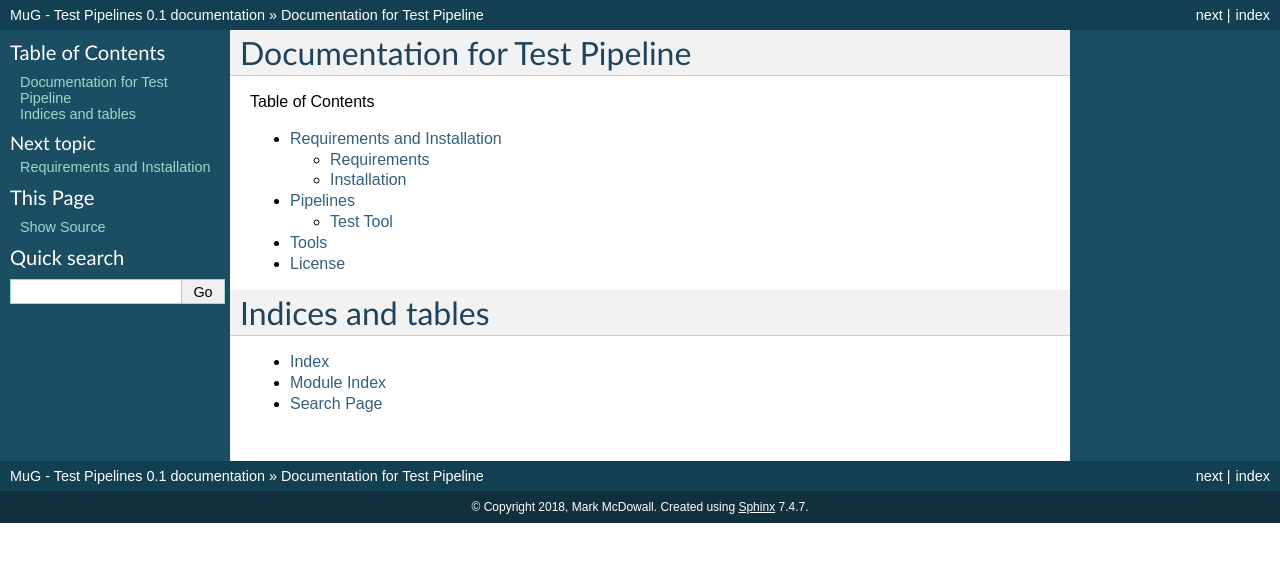
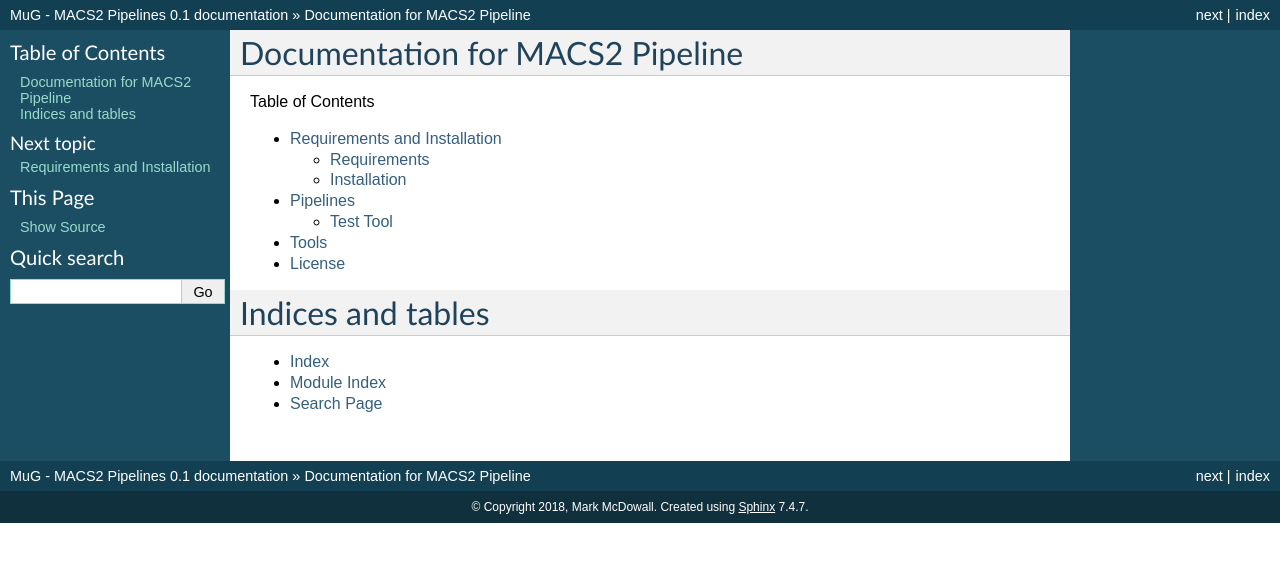
Before and after one commit to Multiscale-Genomics/mg-process-macs2, a Sphinx documentation site: the page built from docs/index.rst, in a window 1280 px wide. Shown: the top 562 px of the page. Built offline with Sphinx 7.4.7, drawn with Linux system fonts in a browser that asks for light colours.

Commit message:
Fixes for naming of the repo

```diff
--- a/docs/conf.py
+++ b/docs/conf.py
@@ -68,7 +68,7 @@
 master_doc = 'index'
 
 # General information about the project.
-project = 'MuG - Test Pipelines'
+project = 'MuG - MACS2 Pipelines'
 copyright = '2018, Mark McDowall'
 author = 'Mark McDowall'
 
@@ -123,7 +123,7 @@
 # -- Options for HTMLHelp output ------------------------------------------
 
 # Output file base name for HTML help builder.
-htmlhelp_basename = 'MuG-ProcessTestPipelinesdoc'
+htmlhelp_basename = 'MuG-ProcessMACS2Pipelinesdoc'
 
 
 # -- Options for LaTeX output ---------------------------------------------
@@ -150,7 +150,7 @@
 # (source start file, target name, title,
 #  author, documentclass [howto, manual, or own class]).
 latex_documents = [
-    (master_doc, 'MuG-ProcessTestPipelines.tex', 'MuG - Process Test Pipelines Documentation',
+    (master_doc, 'MuG-ProcessMACS2Pipelines.tex', 'MuG - MACS2 Pipelines Documentation',
      'Mark McDowall', 'manual'),
 ]
 
@@ -160,7 +160,7 @@
 # One entry per manual page. List of tuples
 # (source start file, name, description, authors, manual section).
 man_pages = [
-    (master_doc, 'mug-processtsvpipelines', 'MuG - Process Test Pipelines Documentation',
+    (master_doc, 'mug-processtsvpipelines', 'MuG - MACS2 Pipelines Documentation',
      [author], 1)
 ]
 
@@ -171,13 +171,11 @@
 # (source start file, target name, title, author,
 #  dir menu entry, description, category)
 texinfo_documents = [
-    (master_doc, 'MuG-ProcessTestPipelines', 'MuG - Process Test Pipelines Documentation',
-     author, 'MuG-ProcessTestPipelines', 'One line description of project.',
+    (master_doc, 'MuG-ProcessMACS2Pipelines', 'MuG - MACS2 Pipelines Documentation',
+     author, 'MuG-ProcessMACS2Pipelines', 'One line description of project.',
      'Miscellaneous'),
 ]
 
 
-
-
 # Example configuration for intersphinx: refer to the Python standard library.
 intersphinx_mapping = {'https://docs.python.org/': None}
--- a/docs/index.rst
+++ b/docs/index.rst
@@ -18,7 +18,7 @@
    You can adapt this file completely to your liking, but it should at least
    contain the root `toctree` directive.
 
-Documentation for Test Pipeline
+Documentation for MACS2 Pipeline
 ===============================
 
 .. toctree::
--- a/docs/tool.rst
+++ b/docs/tool.rst
@@ -16,9 +16,9 @@
 Tools
 =====
 
-.. automodule:: mg_process_test.tool
+.. automodule:: mg-process_macs2..tool
 
    Test Tool
    -----------
-   .. autoclass:: mg_process_test.tool.testTool.testTool
+   .. autoclass:: mg-process_macs2..tool.macs2.Macs2
       :members:
--- a/process_macs2.py
+++ b/process_macs2.py
@@ -28,7 +28,7 @@
 # ------------------------------------------------------------------------------
 
 
-class process_test(Workflow):  # pylint: disable=invalid-name,too-few-public-methods
+class process_macs2(Workflow):  # pylint: disable=invalid-name,too-few-public-methods
     """
     Functions for demonstrating the pipeline set up.
     """
@@ -93,7 +93,7 @@
     logger.info("1. Instantiate and launch the App")
     from apps.jsonapp import JSONApp
     app = JSONApp()
-    result = app.launch(process_test,
+    result = app.launch(process_macs2,
                         config,
                         in_metadata,
                         out_metadata)
```
Also changed, not shown: docs/pipelines.rst (+4 -4 lines), 2 other files.
